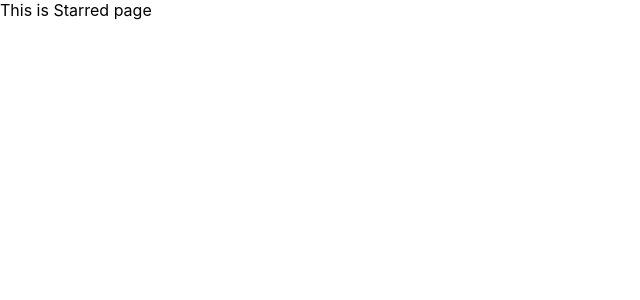
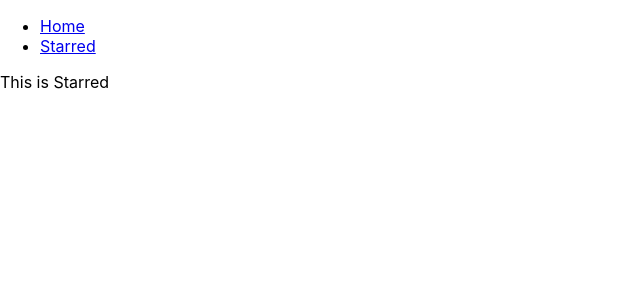
Before and after one commit to Ayumilan/box-office, a React (Create React App) app: page /starred in a window 1280 px wide. Shown: the top 300 px of the page, without its empty margins (0-640 px from the left). Built offline with nearby package versions, Linux system fonts and the light colour scheme.

Commit message:
added nav bar and created page components

```diff
--- a/src/App.js
+++ b/src/App.js
@@ -1,15 +1,22 @@
 import React from 'react';
 import { Switch, Route } from 'react-router-dom';
+import Navs from './components/Navs';
+import Home from './pages/Home';
+import Starred from './pages/Starred';
 
 function App() {
   return (
+    <div>
+
+      <Navs />
     <Switch>
-      <Route exact path="/">This is home page</Route>
+      <Route exact path="/"><Home /></Route>
 
-      <Route exact path="/starred">This is Starred page</Route>
+      <Route exact path="/starred"><Starred /></Route>
 
-      <Route >This is 404 page</Route>
+      <Route><div>not found</div></Route>
     </Switch>
+    </div>
   );
 }
 
--- /dev/null
+++ b/src/components/Navs.jsx
@@ -0,0 +1,24 @@
+/* eslint-disable */
+import React from 'react'
+import { Link } from 'react-router-dom';
+
+const LINKS = [
+  {to: '/', text: 'Home'},
+  {to: '/starred', text: 'Starred'}
+]
+
+
+const Navs = () => {
+  return (
+    <div>
+      <ul>
+        {
+          LINKS.map(item => <li key={item.to}><Link to={item.to}>{item.text}</Link></li>)
+        }
+
+      </ul>
+    </div>
+  )
+}
+
+export default Navs
--- /dev/null
+++ b/src/pages/Home.jsx
@@ -0,0 +1,10 @@
+/* eslint-disable */
+import React from 'react'
+
+const Home = () => {
+  return (
+    <div>This is Home</div>
+  )
+}
+
+export default Home
--- /dev/null
+++ b/src/pages/Starred.jsx
@@ -0,0 +1,12 @@
+/* eslint-disable */
+import React from 'react'
+
+const Starred = () => {
+  return (
+    <div>
+      This is Starred
+    </div>
+  )
+}
+
+export default Starred
```
